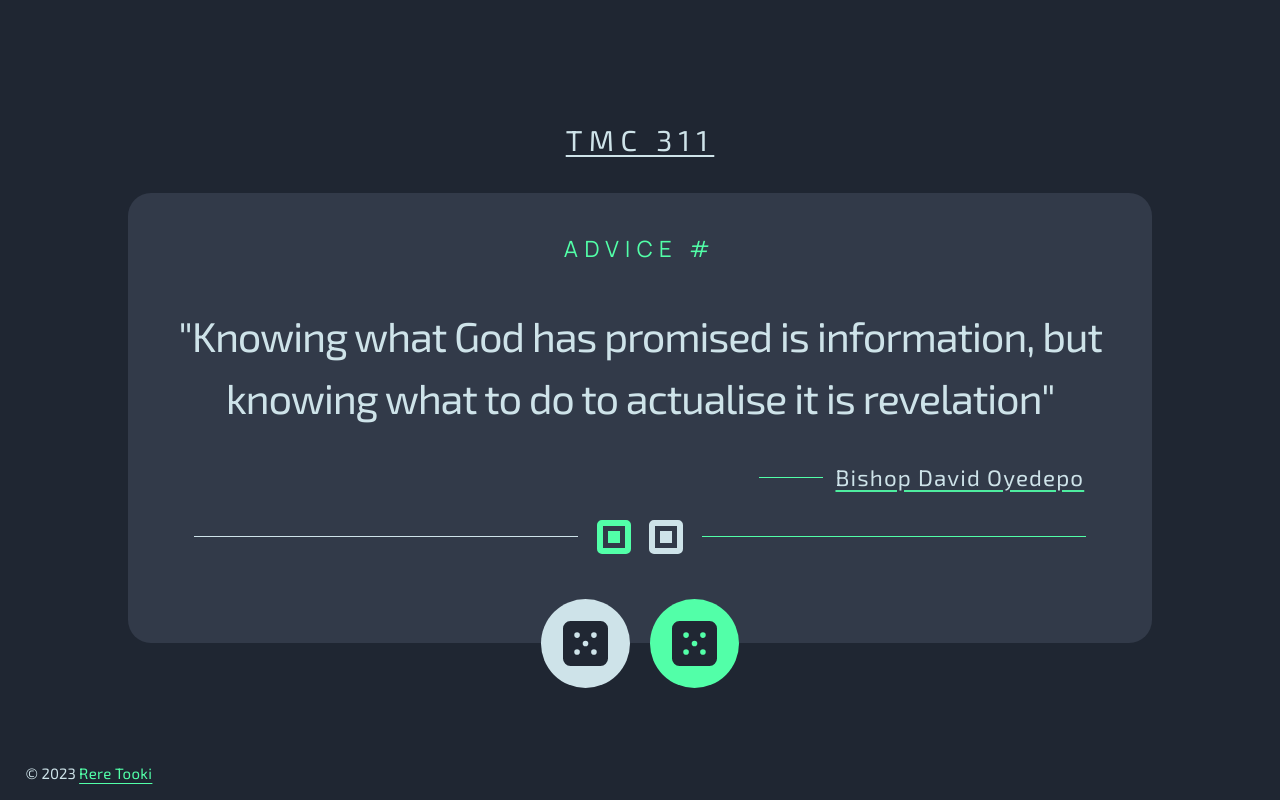
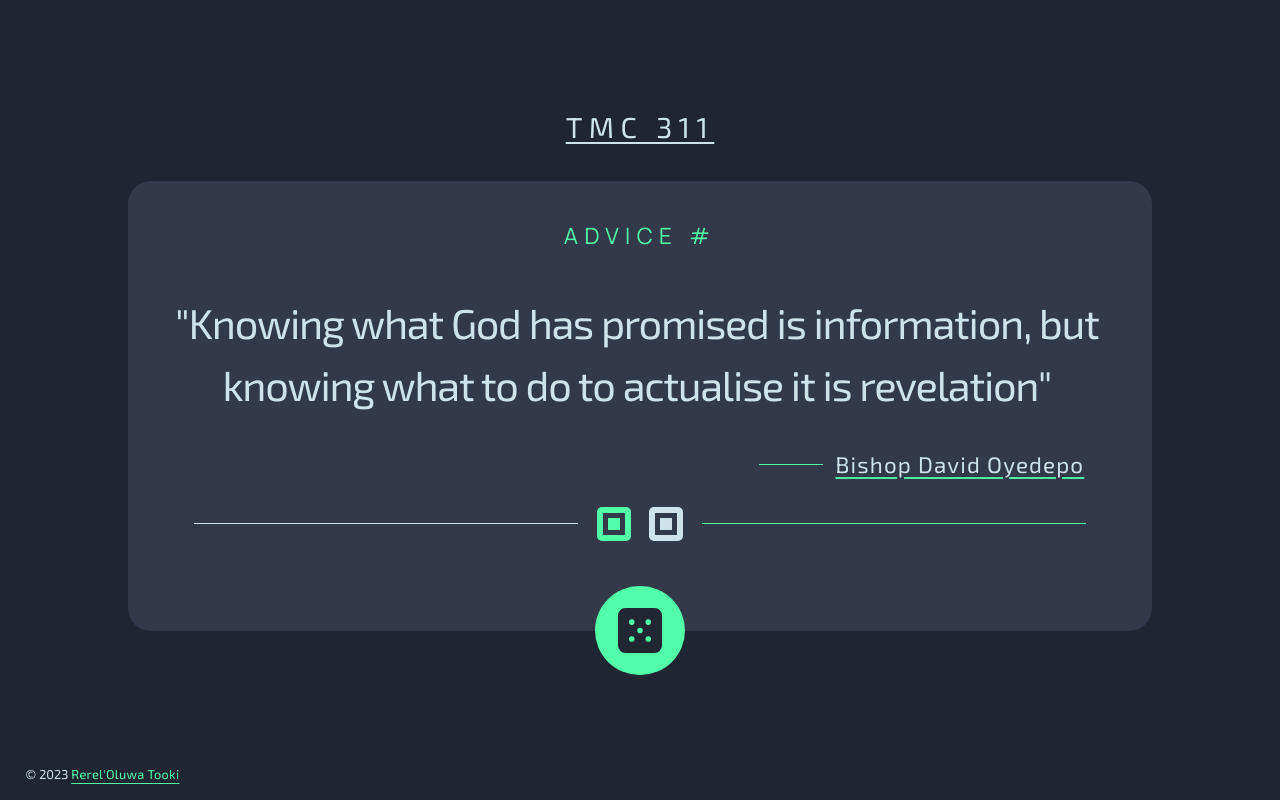
Before and after one commit to RereTooki/TMC311, a React (Vite) app: page / in a window 1280 px wide. Built offline with nearby package versions, Linux system fonts and the light colour scheme.

Commit message:
Before I start playing with firebase

```diff
--- a/src/App.css
+++ b/src/App.css
@@ -13,3 +13,65 @@
 body{
    font-family: 'Exo 2', sans-serif;
  }
+
+ @layer components {
+	.badge::-webkit-scrollbar {
+    width: 2.5vw;                  /* width of the entire scrollbar */
+  }
+
+  .badge::-webkit-scrollbar-track {
+    background: hsl(193, 38%, 86%);
+    border-radius: 20px;          /* color of the tracking area */
+  }
+
+  .badge::-webkit-scrollbar-thumb {
+    background-color: hsl(150, 100%, 66%);    /* color of the scroll thumb */
+    border: 0.6vw solid hsl(193, 38%, 86%);
+    border-radius: 20px;       /* roundness of the scroll thumb */
+      /* creates padding around scroll thumb */  }
+
+    @media (min-width: 450px) {
+    .badge::-webkit-scrollbar {
+        width: 2vw;
+    }
+
+    .badge::-webkit-scrollbar-track {
+      background: hsl(193, 38%, 86%);
+      border-radius: 20px;          /* color of the tracking area */
+    }
+
+    .badge::-webkit-scrollbar-thumb {
+      border: 0.55vw solid hsl(193, 38%, 86%);
+    }
+}
+
+@media (min-width: 670px) {
+  .badge::-webkit-scrollbar {
+      width: 1.5vw;
+  }
+
+  .badge::-webkit-scrollbar-track {
+    background: hsl(193, 38%, 86%);
+    border-radius: 20px;          /* color of the tracking area */
+  }
+
+  .badge::-webkit-scrollbar-thumb {
+    border: 0.40vw solid hsl(193, 38%, 86%);
+  }
+}
+
+  @media (min-width: 800px) {
+    .badge::-webkit-scrollbar {
+        width: 1vw;
+    }
+
+    .badge::-webkit-scrollbar-track {
+      background: hsl(193, 38%, 86%);
+      border-radius: 20px;          /* color of the tracking area */
+    }
+
+    .badge::-webkit-scrollbar-thumb {
+      border: 0.25vw solid hsl(193, 38%, 86%);
+    }
+}
+ }
--- a/src/components/TMCCard.tsx
+++ b/src/components/TMCCard.tsx
@@ -1,6 +1,8 @@
 import React from "react";
 import "../App.css";
 import dice from "../assets/images/icon-dice.svg";
+import iconarrow from "../assets/images/icon-arrow-light.svg";
+import { useState } from "react";
 
 const TMCCard = () => {
   return (
@@ -9,11 +11,11 @@ const TMCCard = () => {
         <div className="whitespace-nowrap text-[4.5vw] md:text-[3.15vw] lg:text-[2.25vw] text-light-cyans tracking-[1vw] md:tracking-[0.7vw] lg:tracking-[0.5vw] select-none underline underline-offset-4 mb-[2.5vw]">
           TMC 311
         </div>
-        <div className="mb-[3vw] xl:mb-[10vw] bg-dark-grayish-blues w-[85vw] md:w-[75vw] lg:w-[80vw] mx-[7.5vw] md:mx-[12.5vw] rounded-[1.8vw] flex flex-col items-center justify-center px-[4vw] md:px-[2.8vw] lg:px-[2vw] pt-[6vw] md:pt-[4.2vw] lg:pt-[3vw] text-[6.5vw] md:text-[4.5vw] lg:text-[3.25vw]">
+        <div className="mb-[5vw] bg-dark-grayish-blues w-[85vw] md:w-[75vw] lg:w-[80vw] mx-[7.5vw] md:mx-[12.5vw] rounded-[1.8vw] flex flex-col items-center justify-center px-[4vw] md:px-[2.8vw] lg:px-[2vw] pt-[6vw] md:pt-[4.2vw] lg:pt-[3vw] text-[6.5vw] md:text-[4.5vw] lg:text-[3.25vw]">
           <div className="font-manrope mb-[6vw] md:mb-[4.2vw] lg:mb-[3vw] text-[3.5vw] md:text-[2.45vw] lg:text-[1.75vw] text-neon-greens tracking-[1vw] md:tracking-[0.7vw] lg:tracking-[0.5vw] select-none">
             <div>ADVICE #</div>
           </div>
-          <div className="mb-[5vw] md:mb-[3.5vw] lg:mb-[2.5vw] tracking-[-0.2vw] md:tracking-[-0.14vw] lg:tracking-[-0.1vw] text-light-cyans text-center selection:bg-light-cyans selection:text-dark-grayish-blues">
+          <div className="badge pr-[1vw] md:pr-[0.5vw] mb-[5vw] md:mb-[3.5vw] lg:mb-[2.5vw] tracking-[-0.2vw] md:tracking-[-0.14vw] lg:tracking-[-0.1vw] text-light-cyans text-center selection:bg-light-cyans selection:text-dark-grayish-blues overflow-y-auto max-h-[18.8vh]">
             <div>
               "Knowing what God has promised is information, but knowing what to
               do to actualise it is revelation"
@@ -26,6 +28,7 @@ const TMCCard = () => {
                 href="https://www.google.com/search?q=bishop+david+oyedepo&sca_esv=573962864&sxsrf=AM9HkKn77XeDA5Z9BXtWfenZdT3kV5lAPw%3A1697547900092&ei=fIYuZfqkBcqAhbIP5PKB0AI&ved=0ahUKEwj60svckv2BAxVKQEEAHWR5ACoQ4dUDCBA&uact=5&oq=bishop+david+oyedepo&gs_lp=Egxnd3Mtd2l6LXNlcnAiFGJpc2hvcCBkYXZpZCBveWVkZXBvSABQAFgAcAB4AJABAJgBAKABAKoBALgBA8gBAOIDBBgAIEE&sclient=gws-wiz-serp"
                 target="_blank"
                 className=""
+                title="About Bishop David Oyedepo"
               >
                 Bishop David Oyedepo
               </a>
@@ -40,19 +43,7 @@ const TMCCard = () => {
             <div className="border-t-[0.2vw] md:border-t-[0.14vw] lg:border-t-[0.1vw] relative top-[2.5vw] md:top-[1.75vw] lg:top-[1.25vw] w-[28vw] md:w-[23.6vw] lg:w-[30vw] border-neon-greens"></div>
           </div>
           <div className="relative top-[7vw] md:top-[4.9vw] lg:top-[3.5vw] select-none flex flex-row gap-[1.5vw]">
-            <div className="">
-              <button
-                className="bg-light-cyans w-[14vw] md:w-[9.8vw] lg:w-[7vw] h-[14vw] md:h-[9.8vw] lg:h-[7vw] rounded-full flex flex-col items-center justify-center hover:shadow-[0_0_30px_5px_rgba(0,0,0,0.9)] hover:shadow-light-cyans cursor-pointer"
-                onClick={() => {}}
-              >
-                <img
-                  className="w-[7vw] md:w-[4.9vw] lg:w-[3.5vw]"
-                  src={dice}
-                  alt="A dice"
-                />
-              </button>
-            </div>
-            <div className="">
+            <div className="" title="Reset">
               <button
                 className="bg-neon-greens w-[14vw] md:w-[9.8vw] lg:w-[7vw] h-[14vw] md:h-[9.8vw] lg:h-[7vw] rounded-full flex flex-col items-center justify-center hover:shadow-[0_0_30px_5px_rgba(0,0,0,0.9)] hover:shadow-neon-greens cursor-pointer"
                 onClick={() => {}}
@@ -73,7 +64,7 @@ const TMCCard = () => {
             target="_blank"
             className="underline text-neon-greens tracking-wide"
           >
-            Rere Tooki
+            Rerel'Oluwa Tooki
           </a>
         </div>
       </div>
--- a/tailwind.config.js
+++ b/tailwind.config.js
@@ -12,7 +12,8 @@ export default {
       'nsm': '600px',
       md: '450px',
       lg: '670px',
-      xl: '1423px',
+      'nxl': '800px',
+      xl: '1110px',
     },
 
     extend: {
```
Also changed, not shown: src/assets/images/icon-arrow-light.svg (added).
